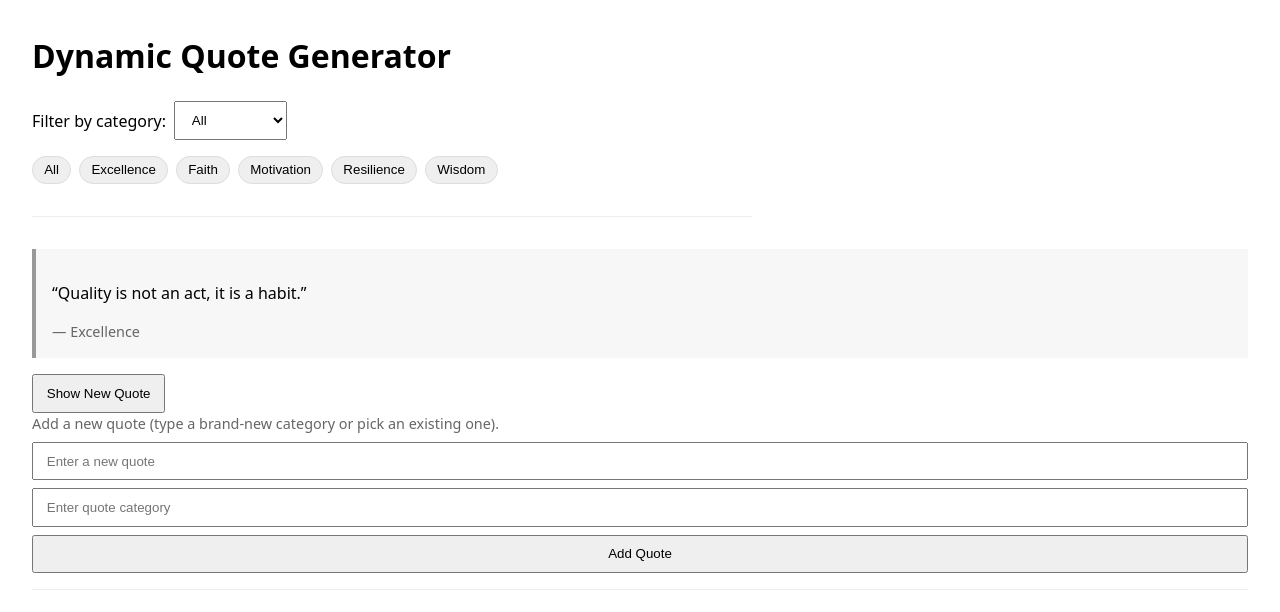
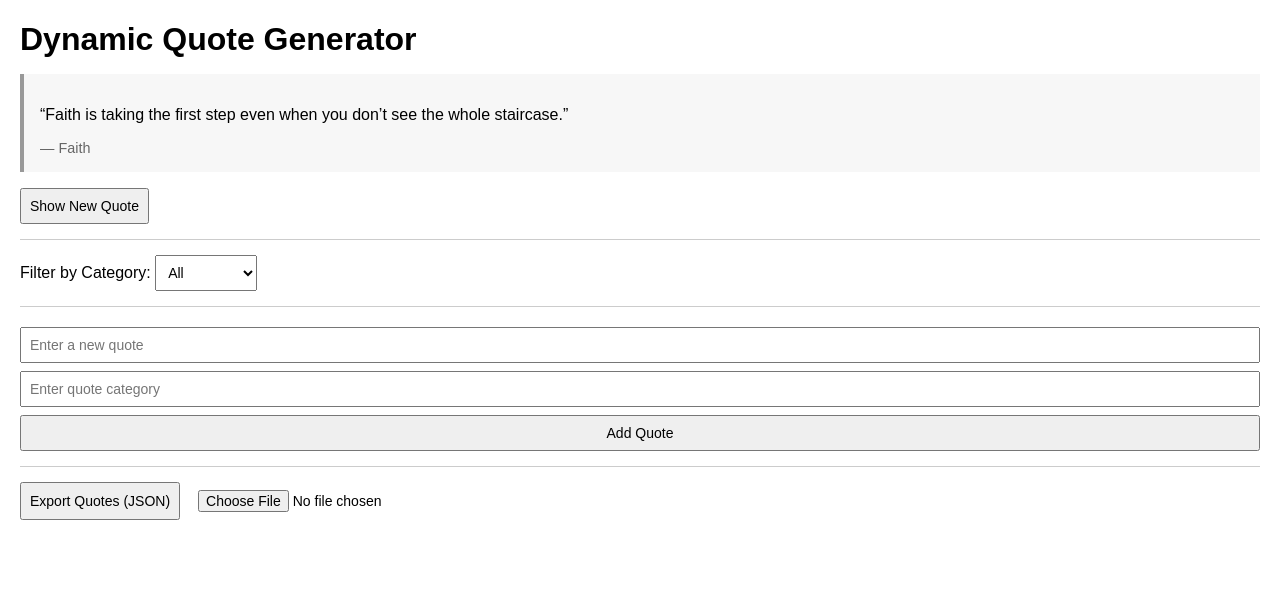
Before and after one commit to DanielAgiya/alx_fe_javascript, a plain HTML site: page dom-manipulation/index.html in a window 1280 px wide. Both pictures are taken after a click on the button "Show New Quote". Drawn offline with Linux system fonts and the light colour scheme.

Commit message:
Enhanced Dynamic Quote Generator with Local Storage and JSON import/export

```diff
--- a/dom-manipulation/index.html
+++ b/dom-manipulation/index.html
@@ -5,26 +5,46 @@
   <meta name="viewport" content="width=device-width, initial-scale=1.0"/>
   <title>Dynamic Quote Generator</title>
   <style>
-    /* Lightweight styling so you can see structure clearly */
-    body { font-family: system-ui, Arial, sans-serif; margin: 2rem; line-height: 1.5; }
+    body { font-family: Arial, sans-serif; margin: 20px; }
+    h1 { margin-bottom: 10px; }
     #quoteDisplay blockquote { margin: 1rem 0; padding: 1rem; border-left: 4px solid #999; background: #f7f7f7; }
     .muted { color: #666; font-size: 0.9rem; }
-    .stack { display: grid; gap: 1rem; max-width: 720px; }
-    .row { display: flex; gap: .5rem; flex-wrap: wrap; align-items: center; }
-    .pill { padding: .35rem .7rem; border: 1px solid #ddd; border-radius: 999px; cursor: pointer; }
-    button, select, input { padding: .6rem .8rem; }
-    form { display: grid; gap: .5rem; }
-    .hr { height: 1px; background: #eee; margin: 1rem 0; }
+    form { display: flex; flex-direction: column; gap: 8px; margin-top: 20px; }
+    input, button, select { padding: 8px; font-size: 14px; }
+    .hr { height: 1px; background: #ccc; margin: 15px 0; }
+    .btn-row { display: flex; gap: 10px; flex-wrap: wrap; }
   </style>
 </head>
 <body>
   <h1>Dynamic Quote Generator</h1>
 
-  <!-- Required placeholders from the brief -->
+  <!-- Quote Display -->
   <div id="quoteDisplay"></div>
   <button id="newQuote">Show New Quote</button>
 
-  <!-- Everything else (filters, forms) will be injected via JS -->
+  <div class="hr"></div>
+
+  <!-- Filter -->
+  <label for="categoryFilter">Filter by Category:</label>
+  <select id="categoryFilter"></select>
+
+  <div class="hr"></div>
+
+  <!-- Add Quote Form -->
+  <form id="addQuoteForm">
+    <input id="newQuoteText" type="text" placeholder="Enter a new quote" required />
+    <input id="newQuoteCategory" type="text" placeholder="Enter quote category" required />
+    <button type="submit">Add Quote</button>
+  </form>
+
+  <div class="hr"></div>
+
+  <!-- Import / Export -->
+  <div class="btn-row">
+    <button id="exportJson">Export Quotes (JSON)</button>
+    <input type="file" id="importFile" accept=".json" />
+  </div>
+
   <script src="script.js"></script>
 </body>
 </html>
--- a/dom-manipulation/script.js
+++ b/dom-manipulation/script.js
@@ -1,270 +1,160 @@
-// ---------- State ----------
-const STORAGE_KEY = "dqg_quotes_v1";
+// ----------------- Storage Keys -----------------
+const LOCAL_STORAGE_KEY = "dynamicQuotes";
+const SESSION_STORAGE_KEY = "lastViewedQuote";
 
-// Seed quotes (used only if nothing in localStorage yet)
-const seedQuotes = [
+// ----------------- Initial Data -----------------
+let quotes = [
   { text: "The only limit to our realization of tomorrow is our doubts of today.", category: "Motivation" },
   { text: "Faith is taking the first step even when you don’t see the whole staircase.", category: "Faith" },
-  { text: "Wisdom begins in wonder.", category: "Wisdom" },
-  { text: "Quality is not an act, it is a habit.", category: "Excellence" },
-  { text: "In the middle of difficulty lies opportunity.", category: "Resilience" },
+  { text: "Wisdom begins in wonder.", category: "Wisdom" }
 ];
 
-let quotes = loadQuotes();
+// ----------------- Load from Local Storage -----------------
+function loadQuotes() {
+  const stored = localStorage.getItem(LOCAL_STORAGE_KEY);
+  if (stored) {
+    try {
+      quotes = JSON.parse(stored);
+    } catch {
+      console.warn("Error parsing stored quotes, using defaults.");
+    }
+  }
+}
+loadQuotes();
 
-// Derived set of categories from quotes
-const categories = new Set(quotes.map(q => q.category));
-
-// ---------- DOM refs (existing placeholders) ----------
+// ----------------- DOM Elements -----------------
 const quoteDisplay = document.getElementById("quoteDisplay");
 const newQuoteBtn = document.getElementById("newQuote");
+const categoryFilter = document.getElementById("categoryFilter");
+const addQuoteForm = document.getElementById("addQuoteForm");
+const newQuoteText = document.getElementById("newQuoteText");
+const newQuoteCategory = document.getElementById("newQuoteCategory");
+const exportBtn = document.getElementById("exportJson");
+const importFile = document.getElementById("importFile");
 
-// Will be created dynamically:
-let categorySelect;     // <select> to filter quotes
-let addQuoteForm;       // <form> for adding quotes
-
-// ---------- Init ----------
-document.addEventListener("DOMContentLoaded", () => {
-  // Build the dynamic UI
-  buildControls();
-  createAddQuoteForm();
-
-  // First render
-  showRandomQuote();
-
-  // Hook up Show New Quote button
-  newQuoteBtn.addEventListener("click", () => showRandomQuote(getSelectedCategory()));
-});
-
-// ---------- Persistence ----------
-function loadQuotes() {
-  try {
-    const raw = localStorage.getItem(STORAGE_KEY);
-    if (!raw) return [...seedQuotes];
-    const parsed = JSON.parse(raw);
-    // Very light validation
-    if (!Array.isArray(parsed)) return [...seedQuotes];
-    return parsed.filter(q => q && typeof q.text === "string" && typeof q.category === "string");
-  } catch {
-    return [...seedQuotes];
-  }
+// ----------------- Save to Local Storage -----------------
+function saveQuotes() {
+  localStorage.setItem(LOCAL_STORAGE_KEY, JSON.stringify(quotes));
 }
 
-function saveQuotes() {
-  localStorage.setItem(STORAGE_KEY, JSON.stringify(quotes));
-}
-
-// ---------- UI Builders ----------
-function buildControls() {
-  // Build a controls panel above the quoteDisplay
-  const controls = document.createElement("section");
-  controls.className = "stack";
-
-  // Filter row
-  const filterRow = document.createElement("div");
-  filterRow.className = "row";
-
-  const filterLabel = document.createElement("label");
-  filterLabel.textContent = "Filter by category:";
-
-  categorySelect = document.createElement("select");
-  categorySelect.id = "categoryFilter";
-  populateCategoryOptions(); // fill options
-  categorySelect.addEventListener("change", () => showRandomQuote(getSelectedCategory()));
-
-  // Optional category “pills” (example of event delegation)
-  const pillsContainer = document.createElement("div");
-  pillsContainer.className = "row";
-  pillsContainer.setAttribute("id", "categoryPills");
-  rebuildCategoryPills(pillsContainer);
-
-  // One listener handles all pill clicks (advanced: event delegation)
-  pillsContainer.addEventListener("click", (e) => {
-    const btn = e.target.closest("[data-category]");
-    if (!btn) return;
-    const cat = btn.dataset.category;
-    setSelectedCategory(cat === "__ALL__" ? "All" : cat);
-    showRandomQuote(getSelectedCategory());
-  });
-
-  filterRow.append(filterLabel, categorySelect);
-  controls.append(filterRow, pillsContainer, hr());
-
-  // Insert before quote block so controls appear on top
-  document.body.insertBefore(controls, quoteDisplay);
-}
-
-function populateCategoryOptions() {
-  // Use a DocumentFragment for performance (advanced DOM technique)
-  const frag = document.createDocumentFragment();
-
-  const allOption = document.createElement("option");
-  allOption.value = "All";
-  allOption.textContent = "All";
-  frag.appendChild(allOption);
-
-  Array.from(categories).sort().forEach(cat => {
+// ----------------- Populate Category Filter -----------------
+function populateCategories() {
+  const categories = [...new Set(quotes.map(q => q.category))];
+  categoryFilter.innerHTML = `<option value="All">All</option>`;
+  categories.forEach(cat => {
     const opt = document.createElement("option");
     opt.value = cat;
     opt.textContent = cat;
-    frag.appendChild(opt);
+    categoryFilter.appendChild(opt);
   });
-
-  categorySelect.innerHTML = ""; // clear
-  categorySelect.appendChild(frag);
 }
 
-function rebuildCategoryPills(container) {
-  container.innerHTML = ""; // clear
-  const frag = document.createDocumentFragment();
+// ----------------- Show Random Quote -----------------
+function showRandomQuote(category = "All") {
+  let filteredQuotes = category === "All" ? quotes : quotes.filter(q => q.category === category);
 
-  // "All" pill
-  frag.appendChild(makePill("All", "__ALL__"));
-
-  Array.from(categories).sort().forEach(cat => {
-    frag.appendChild(makePill(cat, cat));
-  });
-
-  container.appendChild(frag);
-
-  function makePill(label, value) {
-    const btn = document.createElement("button");
-    btn.type = "button";
-    btn.className = "pill";
-    btn.textContent = label;
-    btn.dataset.category = value; // used by event delegation
-    return btn;
-  }
-}
-
-function createAddQuoteForm() {
-  // Build a form dynamically (as requested)
-  addQuoteForm = document.createElement("form");
-  addQuoteForm.setAttribute("id", "addQuoteForm");
-
-  const legend = document.createElement("div");
-  legend.className = "muted";
-  legend.textContent = "Add a new quote (type a brand-new category or pick an existing one).";
-
-  const quoteInput = document.createElement("input");
-  quoteInput.type = "text";
-  quoteInput.placeholder = "Enter a new quote";
-  quoteInput.required = true;
-  quoteInput.setAttribute("id", "newQuoteText");
-
-  // Category input uses <datalist> to suggest existing categories
-  const categoryInput = document.createElement("input");
-  categoryInput.type = "text";
-  categoryInput.placeholder = "Enter quote category";
-  categoryInput.required = true;
-  categoryInput.setAttribute("id", "newQuoteCategory");
-  categoryInput.setAttribute("list", "categoryChoices");
-
-  const datalist = document.createElement("datalist");
-  datalist.id = "categoryChoices";
-  refreshCategoryDatalist(datalist);
-
-  const addBtn = document.createElement("button");
-  addBtn.type = "submit";
-  addBtn.textContent = "Add Quote";
-
-  addQuoteForm.append(legend, quoteInput, categoryInput, datalist, addBtn);
-
-  // Submit handler (calls addQuote())
-  addQuoteForm.addEventListener("submit", (e) => {
-    e.preventDefault();
-    const text = quoteInput.value.trim();
-    const category = categoryInput.value.trim();
-    if (!text || !category) return;
-
-    addQuote(text, category);
-    quoteInput.value = "";
-    // Keep the category selected to allow quick adding of multiple quotes
-  });
-
-  // Place form under the new-quote button
-  // (You can reorder if you prefer)
-  newQuoteBtn.insertAdjacentElement("afterend", hr());
-  newQuoteBtn.insertAdjacentElement("afterend", addQuoteForm);
-}
-
-function refreshCategoryDatalist(datalistEl) {
-  datalistEl.innerHTML = "";
-  const frag = document.createDocumentFragment();
-  Array.from(categories).sort().forEach(cat => {
-    const opt = document.createElement("option");
-    opt.value = cat;
-    frag.appendChild(opt);
-  });
-  datalistEl.appendChild(frag);
-}
-
-function hr() {
-  const d = document.createElement("div");
-  d.className = "hr";
-  return d;
-}
-
-// ---------- Core Features ----------
-function getSelectedCategory() {
-  return categorySelect?.value || "All";
-}
-
-function setSelectedCategory(value) {
-  if (!categorySelect) return;
-  const exists = Array.from(categorySelect.options).some(o => o.value === value);
-  categorySelect.value = exists ? value : "All";
-}
-
-function showRandomQuote(category = "All") {
-  // Required function #1
-  const pool = category === "All"
-    ? quotes
-    : quotes.filter(q => q.category.toLowerCase() === category.toLowerCase());
-
-  quoteDisplay.innerHTML = "";
-
-  if (pool.length === 0) {
-    quoteDisplay.innerHTML = `<p class="muted">No quotes available for the selected category.</p>`;
+  if (filteredQuotes.length === 0) {
+    quoteDisplay.innerHTML = `<p class="muted">No quotes in this category.</p>`;
     return;
   }
 
-  const randomIndex = Math.floor(Math.random() * pool.length);
-  const picked = pool[randomIndex];
+  const randomIndex = Math.floor(Math.random() * filteredQuotes.length);
+  const selectedQuote = filteredQuotes[randomIndex];
 
-  const block = document.createElement("blockquote");
-  block.innerHTML = `
-    <p>“${escapeHTML(picked.text)}”</p>
-    <footer class="muted">— ${escapeHTML(picked.category)}</footer>
+  quoteDisplay.innerHTML = `
+    <blockquote>
+      <p>“${selectedQuote.text}”</p>
+      <footer class="muted">— ${selectedQuote.category}</footer>
+    </blockquote>
   `;
 
-  quoteDisplay.appendChild(block);
+  // Save last viewed quote to sessionStorage
+  sessionStorage.setItem(SESSION_STORAGE_KEY, JSON.stringify(selectedQuote));
 }
 
+// ----------------- Add Quote -----------------
 function addQuote(text, category) {
-  // Push into state
   quotes.push({ text, category });
   saveQuotes();
-
-  // Maintain categories list and re-render related UI
-  if (!categories.has(category)) {
-    categories.add(category);
-    populateCategoryOptions();
-    const pills = document.getElementById("categoryPills");
-    if (pills) rebuildCategoryPills(pills);
-    // Also refresh datalist
-    const dl = document.getElementById("categoryChoices");
-    if (dl) refreshCategoryDatalist(dl);
-  }
-
-  // Auto-switch filter to the newly added category to see it
-  setSelectedCategory(category);
-  showRandomQuote(category);
+  populateCategories();
 }
 
-// ---------- Utilities ----------
-function escapeHTML(str) {
-  return str.replace(/[&<>"']/g, s => ({
-    "&": "&amp;", "<": "&lt;", ">": "&gt;", '"': "&quot;", "'": "&#39;"
-  }[s]));
+// ----------------- Export JSON -----------------
+function exportToJson() {
+  const blob = new Blob([JSON.stringify(quotes, null, 2)], { type: "application/json" });
+  const url = URL.createObjectURL(blob);
+
+  const a = document.createElement("a");
+  a.href = url;
+  a.download = "quotes.json";
+  a.click();
+
+  URL.revokeObjectURL(url);
 }
+
+// ----------------- Import JSON -----------------
+function importFromJsonFile(event) {
+  const fileReader = new FileReader();
+  fileReader.onload = function(e) {
+    try {
+      const importedQuotes = JSON.parse(e.target.result);
+      if (Array.isArray(importedQuotes)) {
+        quotes.push(...importedQuotes);
+        saveQuotes();
+        populateCategories();
+        alert("Quotes imported successfully!");
+      } else {
+        alert("Invalid JSON format.");
+      }
+    } catch {
+      alert("Error reading JSON file.");
+    }
+  };
+  fileReader.readAsText(event.target.files[0]);
+}
+
+// ----------------- Event Listeners -----------------
+newQuoteBtn.addEventListener("click", () => {
+  showRandomQuote(categoryFilter.value);
+});
+
+categoryFilter.addEventListener("change", () => {
+  showRandomQuote(categoryFilter.value);
+});
+
+addQuoteForm.addEventListener("submit", (e) => {
+  e.preventDefault();
+  const text = newQuoteText.value.trim();
+  const category = newQuoteCategory.value.trim();
+  if (text && category) {
+    addQuote(text, category);
+    newQuoteText.value = "";
+    newQuoteCategory.value = "";
+    showRandomQuote(categoryFilter.value);
+  }
+});
+
+exportBtn.addEventListener("click", exportToJson);
+
+importFile.addEventListener("change", importFromJsonFile);
+
+// ----------------- Init -----------------
+populateCategories();
+
+// If a last viewed quote exists in sessionStorage, show it
+const lastViewed = sessionStorage.getItem(SESSION_STORAGE_KEY);
+if (lastViewed) {
+  try {
+    const quoteObj = JSON.parse(lastViewed);
+    quoteDisplay.innerHTML = `
+      <blockquote>
+        <p>“${quoteObj.text}”</p>
+        <footer class="muted">— ${quoteObj.category}</footer>
+      </blockquote>
+    `;
+  } catch {
+    showRandomQuote();
+  }
+} else {
+  showRandomQuote();
+}
```
